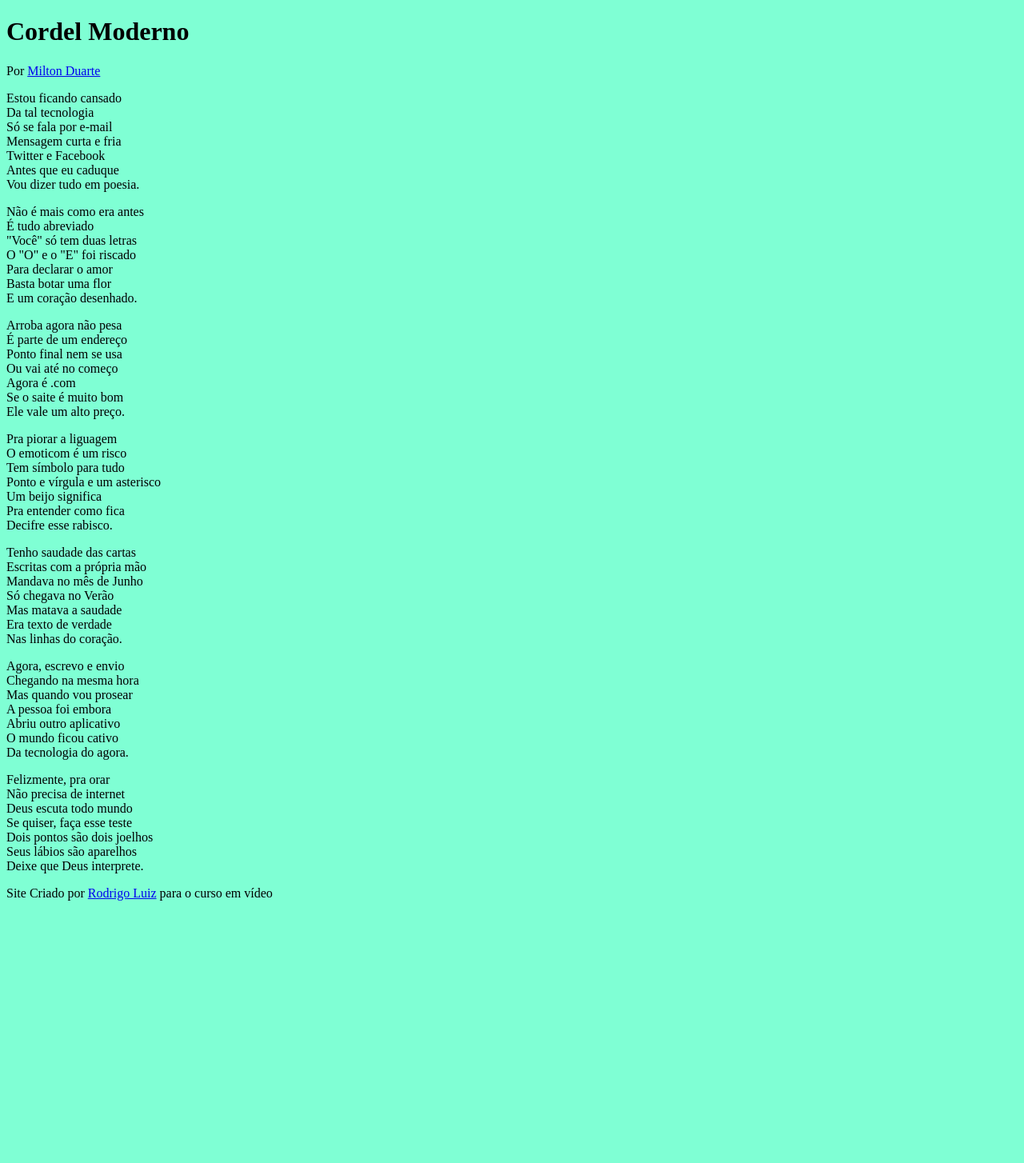
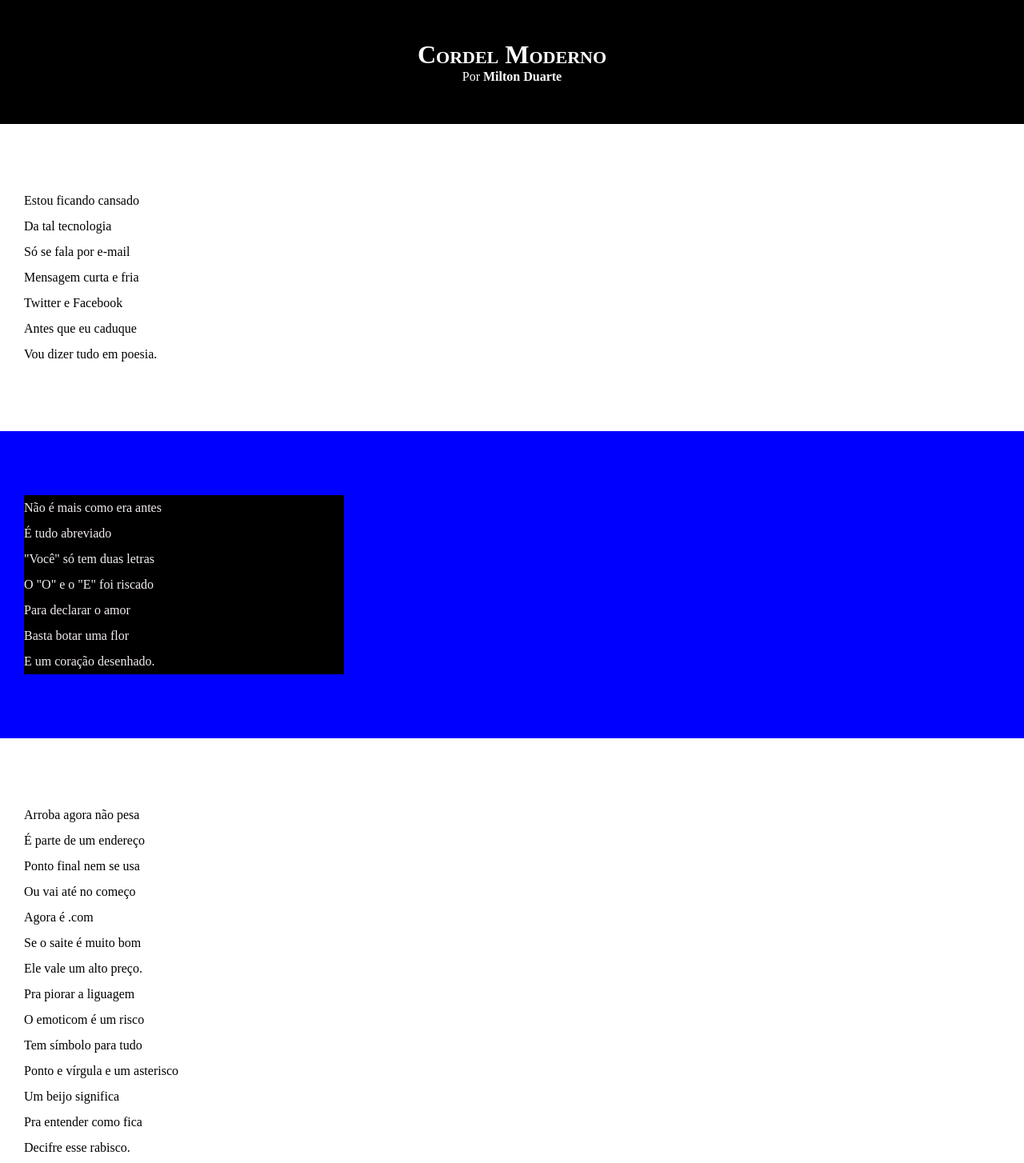
Before and after one commit to Rodrigoluiz180/HTML-CSS, a plain HTML site: page Exercicios/desafio12/index.html in a window 1280 px wide. Shown: the top 1454 px of the page at 80% size. Before the commit the page ends 1142 px from the top, so only its background shows below. Drawn offline with Linux system fonts and the light colour scheme.

Commit message:
estilo do texto e código
rapaz, vou ti falar, ta meio difícil mas ta massa, os estilos ta top

```diff
--- a/Exercicios/desafio12/estilo/style.css
+++ b/Exercicios/desafio12/estilo/style.css
@@ -1,5 +1,62 @@
 @charset "UTF-8";
 
-body{
-    background-color: aquamarine;
+*{
+    margin: 0px;
+    padding: 0px;
 }
+
+html, body{
+
+    min-height: 100vh;
+    background-color: white;
+}
+
+header {
+    background-color: black;
+    color: white;
+    text-align: center;
+}
+
+header > h1 {
+    padding-top: 50px;
+    font-variant: small-caps;
+
+}
+header > p{
+    padding-bottom: 50px;
+}
+header a, footer a{
+    color: white;
+    text-decoration: none;
+    font-weight: bolder;
+}
+
+header a:hover, footer a{
+    text-decoration: underline;
+}
+section{
+    padding-top: 10vh;
+    padding-bottom: 10vh;
+    line-height: 2em;
+    padding-left: 30px;
+}
+section.normal {
+    background-color: white;
+    color: black;
+}
+
+section.imagem {
+    background-color:blue ;
+    color:rgb(243, 237, 237);
+}
+section.imagem > p{
+    width: 400px;
+    background-color: black;
+
+}
+footer{
+    background-color: black;
+    color: white;
+    text-align: center;
+    padding: 10px;
+}
--- a/Exercicios/desafio12/index.html
+++ b/Exercicios/desafio12/index.html
@@ -15,7 +15,7 @@
         </p>
     </header>
 
-    <section>
+    <section class="normal">
         <p>
             Estou ficando cansado <br>
             Da tal tecnologia <br>
@@ -27,7 +27,7 @@
         </p>
     </section>
 
-    <section>
+    <section class="imagem">
         <p>
             Não é mais como era antes <br>
             É tudo abreviado <br>
@@ -39,7 +39,7 @@
         </p>
     </section>
 
-    <section>
+    <section class="normal">
         <p>
             Arroba agora não pesa <br>
             É parte de um endereço <br>
@@ -61,7 +61,7 @@
         </p>
     </section>
 
-    <section>
+    <section class="imagem">
         <p>
             Tenho saudade das cartas <br>
             Escritas com a própria mão <br>
@@ -73,7 +73,7 @@
         </p>
     </section>
 
-    <section>
+    <section class="normal">
         <p>
             Agora, escrevo e envio <br>
             Chegando na mesma hora <br>
```
